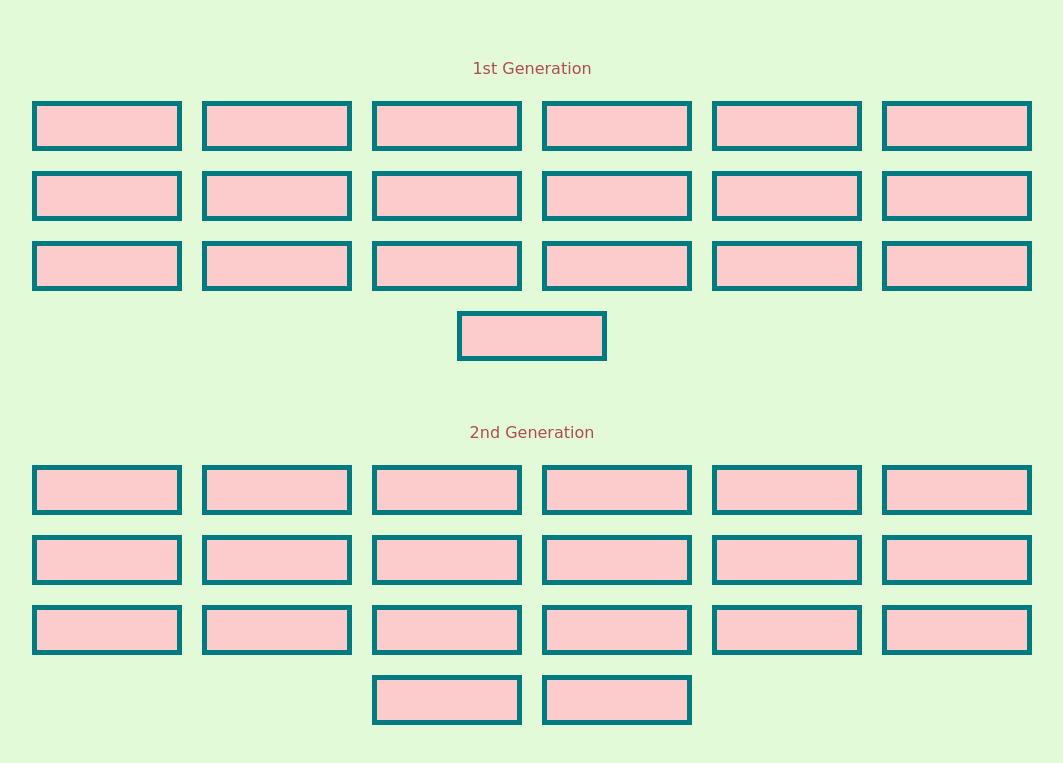
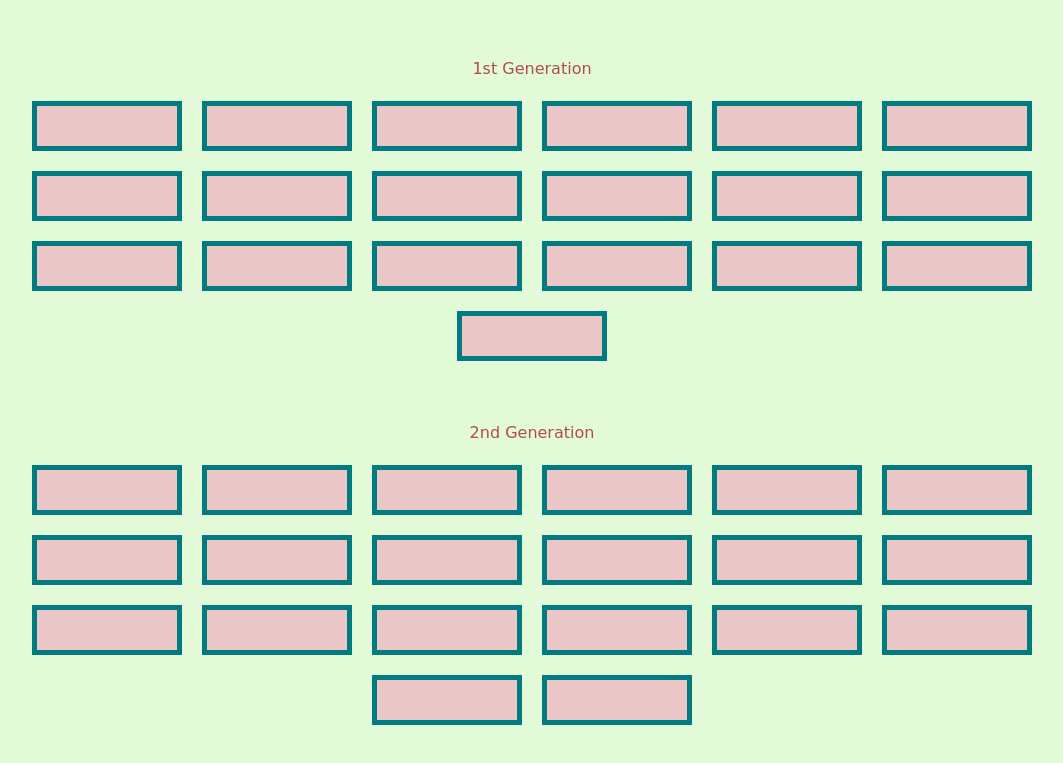
Before and after one commit to enas-elm/Front-tooling, a website built with Vite: page src/index.html in a window 1280 px wide. Shown: the part 127-890 px from the top of the page, without its empty margins (108-1171 px from the left). Built offline with nearby package versions, Linux system fonts and the light colour scheme; no server answers.

Commit message:
Config tailwind variables :wrench:

```diff
--- a/src/tailwind.css
+++ b/src/tailwind.css
@@ -5,15 +5,15 @@
 @layer components {
 
   h1{
-    @apply text-[40px] text-center text-[#027b80];
+    @apply text-[40px] text-center text-primary;
   }
 
   h2 {
-    @apply text-[#af4d4d] w-full text-center;
+    @apply text-secondary w-full text-center;
   }
 
   .all {
-    @apply gap-20 gap-y-5 gap-x-5 bg-[#e3fad8] p-[5%];
+    @apply gap-20 gap-y-5 gap-x-5 bg-tertiaryLight p-[5%];
   }
 
 
@@ -23,7 +23,7 @@
 
   /* In each div for each pokemon*/
   .pokedivId {
-    @apply text-center w-[150px] bg-[#fccccc] p-[15px] border-[solid] border-[5px] border-[#027b80];
+    @apply text-center w-[150px] bg-secondaryLight p-[15px] border-[solid] border-[5px] border-primary;
   }
   .pokedivId p {
     @apply text-center;
@@ -32,7 +32,7 @@
     @apply bg-[#949090];
   }
   #namePid {
-    @apply text-[#af4d4d] uppercase mb-2.5;
+    @apply text-secondary uppercase mb-2.5;
   }
   .bothTypeSection {
     @apply flex justify-center gap-2 mx-auto my-0;
--- a/tailwind.config.js
+++ b/tailwind.config.js
@@ -3,6 +3,23 @@ module.exports = {
   content: ["./src/**/*.{html,js}"],
   theme: {
     extend: {},
+    colors: {
+      'primary': '#027b80',
+      'primaryLight': '#B3ECEC',
+      'primaryDark': '#00484F',
+
+      'secondary': '#af4d4d',
+      'secondaryLight': '#EBC6C6',
+      'secondaryDark': '#7D0000',
+
+      'tertiary': '#A2CF8C',
+      'tertiaryLight': '#e3fad8',
+      'tertiaryDark': '#5C8149',
+
+    },
+    screens: {
+      xs: '480px',
+    },
   },
   plugins: [],
 };
```
Also changed, not shown: README.md, public/main.css.
